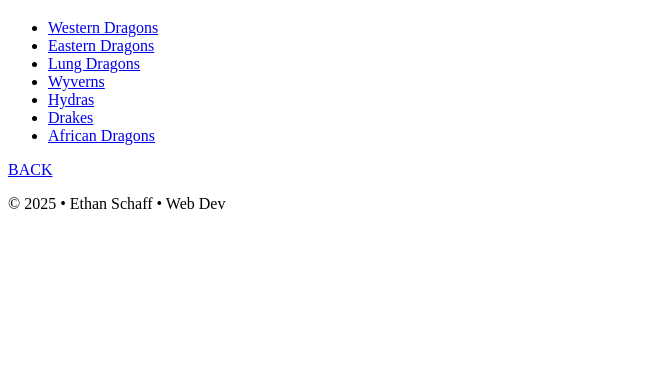
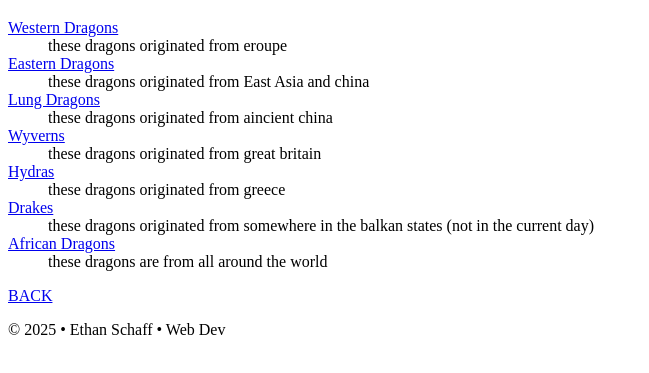
Before and after one commit to Tortosieperson3/WebDevCE, a plain HTML site: page O3 hand coding html/dragonTypes.html in a window 1280 px wide. Shown: the part 87-460 px from the top of the page, without its empty margins (0-649 px from the left). Drawn offline with Linux system fonts and the light colour scheme.

Commit message:
finished O3 hand coding

```diff
--- a/Custom website/dragonTypes.html
+++ b/O3 hand coding html/dragonTypes.html
@@ -16,29 +16,36 @@
     </header>
 
     <nav>
-        <ul>
-            <li>
+        <dl>
+            <dt>
                 <a href="westernDragons.html">Western Dragons</a>
-            </li>
-            <li>
+            </dt>
+            <dd>these dragons originated from eroupe</dd>
+            <dt>
                 <a href="easternDragons.html">Eastern Dragons</a>
-            </li>
-            <li>
+            </dt>
+            <dd>these dragons originated from East Asia and china</dd>
+            <dt>
                 <a href="lungDragons.html">Lung Dragons</a>
-            </li>
-            <li>
+            </dt>
+            <dd>these dragons originated from aincient china</dd>
+            <dt>
                 <a href="wyverns.html">Wyverns</a>
-            </li>
-            <li>
+            </dt>
+            <dd>these dragons originated from great britain</dd>
+            <dt>
                 <a href="hydras.html">Hydras</a>
-            </li>
-            <li>
+            </dt>
+            <dd>these dragons originated from greece</dd>
+            <dt>
                 <a href="drakes.html">Drakes</a>
-            </li>
-            <li>
+            </dt>
+            <dd>these dragons originated from somewhere in the balkan states (not in the current day)</dd>
+            <dt>
                 <a href="africanDragons.html">African Dragons</a>
-            </li>
-        </ul>
+            </dt>
+            <dd>these dragons are from all around the world</dd>
+        </dl>
     </nav>
 
     <main>
```
Also changed, not shown: O3 hand coding html/index.html (renamed from Custom website/index.html, +4 -4 lines), index.html (+2 -0 lines), O3 hand coding html/westernDragons.html (renamed from Custom website/westernDragons.html).
